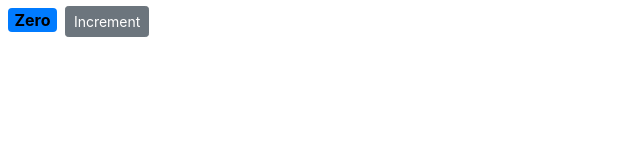
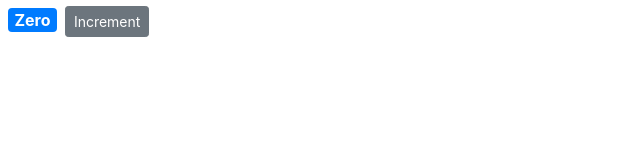
Before and after one commit to msaaddev/Counter-App, a React (Create React App) app: page / in a window 1280 px wide. Shown: the top 160 px of the page, without its empty margins (0-640 px from the left). Built offline with nearby package versions, Linux system fonts and the light colour scheme.

Commit message:
📦NEW: adding classes dynamically

```diff
--- a/src/components/counterComponent.jsx
+++ b/src/components/counterComponent.jsx
@@ -7,20 +7,30 @@ class Counter extends Component {
   };
 
   styles = {
-      color: 'black',
-      fontSize: '16px',
-      backgroundColor: 0x2D2B55,
-  }
-
+    fontSize: "16px",
+    backgroundColor: 0x2d2b55
+  };
 
   render() {
+
     return (
       <div>
-        <span style = {this.styles} className = "badge badge-primary m-2">{this.formatCount()}</span>
-        <button className = "btn btn-secondary btn-sm">Increment</button>
+        <span style={this.styles} className={this.getCountClasses()}>
+          {this.formatCount()}
+        </span>
+        <button className="btn btn-secondary btn-sm">Increment</button>
       </div>
     );
   }
+
+    getCountClasses() {
+        let counts = "badge m-2 badge-";
+        if (this.state.count === 0)
+            counts += "primary";
+        else
+            counts += "warning";
+        return counts;
+    }
 
   formatCount() {
     const { count } = this.state;
```
